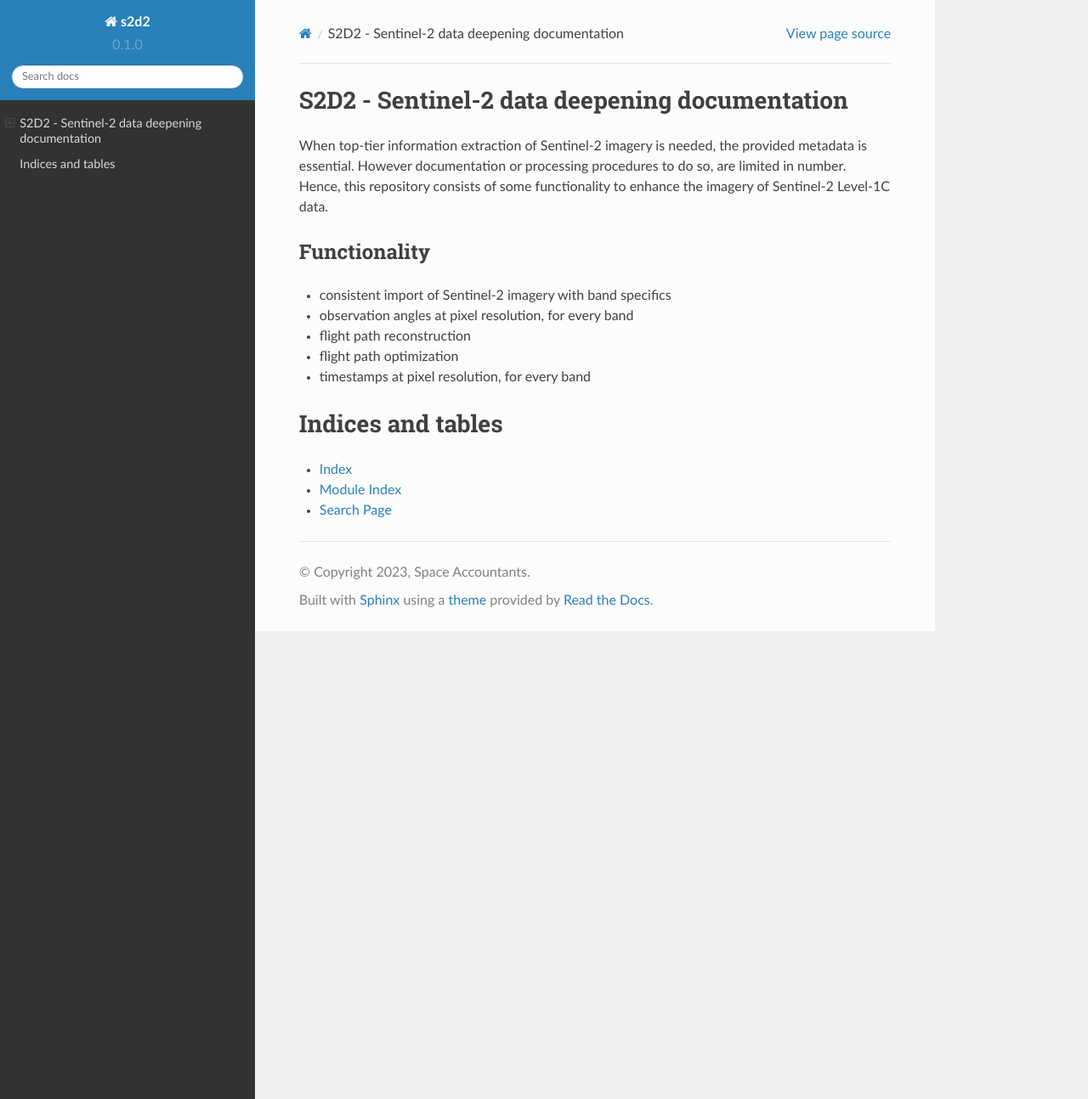
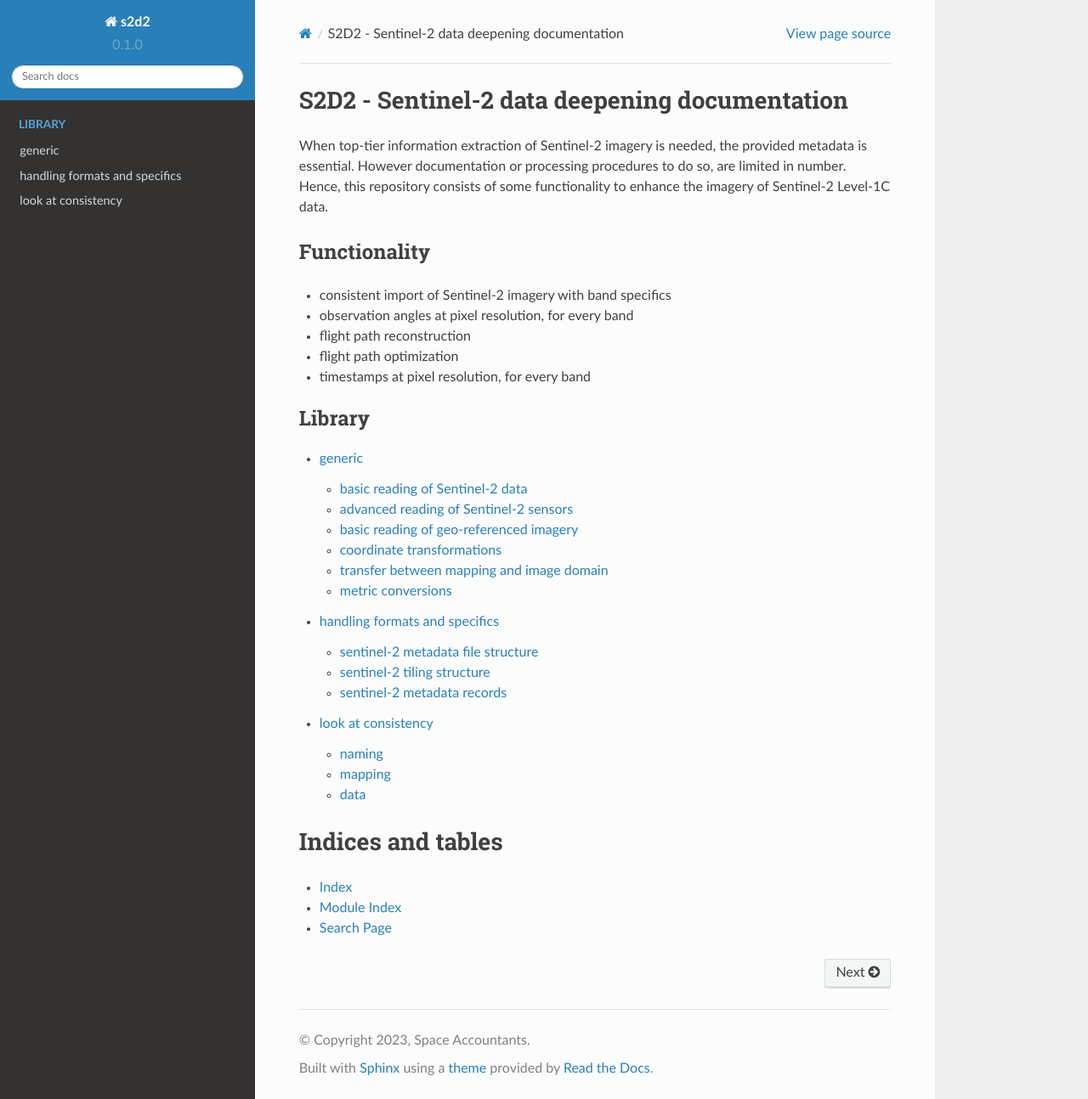
Before and after one commit to space-accountants/s2d2, a Sphinx documentation site: the page built from docs/index.rst, in a window 1280 px wide and 1294 px high. Shown: the whole window at 85% size. Built offline with Sphinx 7.4.7 and the Read the Docs theme 2.0.0, drawn with Linux system fonts in a browser that asks for light colours.

Commit message:
organized the read the docs structure

```diff
--- a/docs/conf.py
+++ b/docs/conf.py
@@ -84,7 +84,7 @@ html_theme = "sphinx_rtd_theme"
 intersphinx_mapping = {'python': ('https://docs.python.org/3', None),
                        # Commonly used libraries, uncomment when used in package
                        'numpy': ('http://docs.scipy.org/doc/numpy/', None),
-                       # 'scipy': ('http://docs.scipy.org/doc/scipy/reference/', None),
+                       'scipy': ('http://docs.scipy.org/doc/scipy/reference/', None),
                        # 'scikit-learn': ('https://scikit-learn.org/stable/', None),
                        # 'matplotlib': ('https://matplotlib.org/stable/', None),
                        'pandas': ('http://pandas.pydata.org/docs/', None),
--- a/docs/index.rst
+++ b/docs/index.rst
@@ -21,8 +21,10 @@ Functionality
 
 
 .. toctree::
-  :maxdepth: 2
-  :caption: Contents:
+  :maxdepth: 3
+  :caption: Library
+
+  modules
 
 Indices and tables
 ==================
--- /dev/null
+++ b/docs/modules.rst
@@ -0,0 +1,68 @@
+generic
+-------
+
+basic reading of Sentinel-2 data
+~~~~~~~~~~~~~~~~~~~~~~~~~~~~~~~~
+.. automodule:: s2d2.read_sentinel2
+    :members:
+
+advanced reading of Sentinel-2 sensors
+~~~~~~~~~~~~~~~~~~~~~~~~~~~~~~~~~~~~~~
+.. automodule:: s2d2.sensor_readings_sentinel2
+    :members:
+
+basic reading of geo-referenced imagery
+~~~~~~~~~~~~~~~~~~~~~~~~~~~~~~~~~~~~~~~
+.. automodule:: s2d2.mapping_input
+    :members:
+
+coordinate transformations
+~~~~~~~~~~~~~~~~~~~~~~~~~~
+.. automodule:: s2d2.mapping_tools
+    :members:
+
+transfer between mapping and image domain
+~~~~~~~~~~~~~~~~~~~~~~~~~~~~~~~~~~~~~~~~~
+.. automodule:: s2d2.image_coordinate_tools
+    :members:
+
+metric conversions
+~~~~~~~~~~~~~~~~~~
+.. automodule:: s2d2.unit_conversion
+    :members:
+
+handling formats and specifics
+------------------------------
+
+sentinel-2 metadata file structure
+~~~~~~~~~~~~~~~~~~~~~~~~~~~~~~~~~~
+.. automodule:: s2d2.handler.sentinel2
+    :members:
+
+sentinel-2 tiling structure
+~~~~~~~~~~~~~~~~~~~~~~~~~~~
+.. automodule:: s2d2.handler.mgrs
+    :members:
+
+sentinel-2 metadata records
+~~~~~~~~~~~~~~~~~~~~~~~~~~~
+.. automodule:: s2d2.handler.xml
+    :members:
+
+look at consistency
+-------------------
+
+naming
+~~~~~~
+.. automodule:: dhdt.checking.naming
+    :members:
+
+mapping
+~~~~~~~
+.. automodule:: dhdt.checking.mapping
+    :members:
+
+data
+~~~~
+.. automodule:: dhdt.checking.data
+    :members:
```
